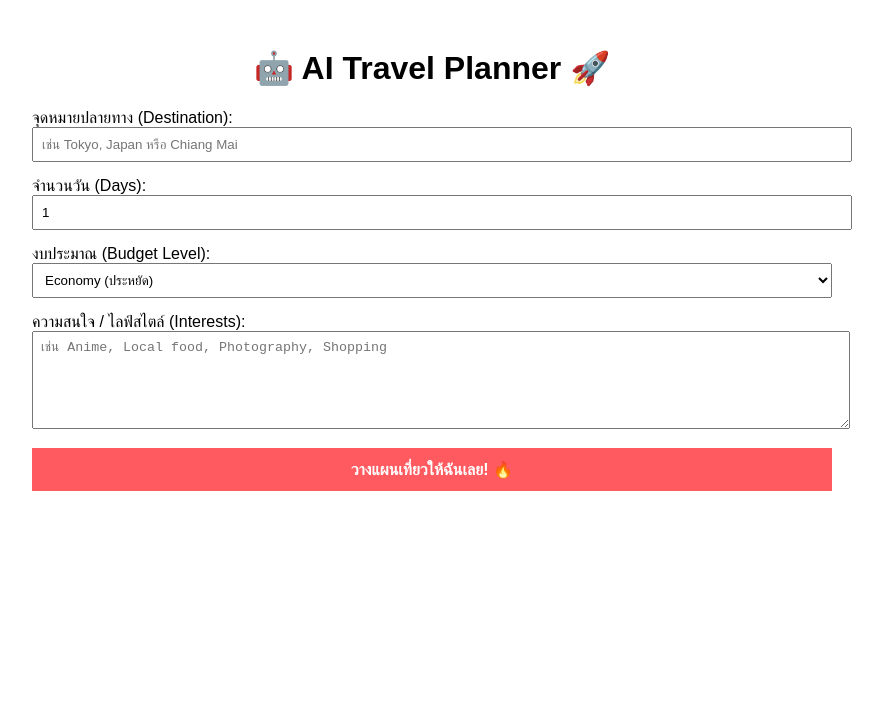
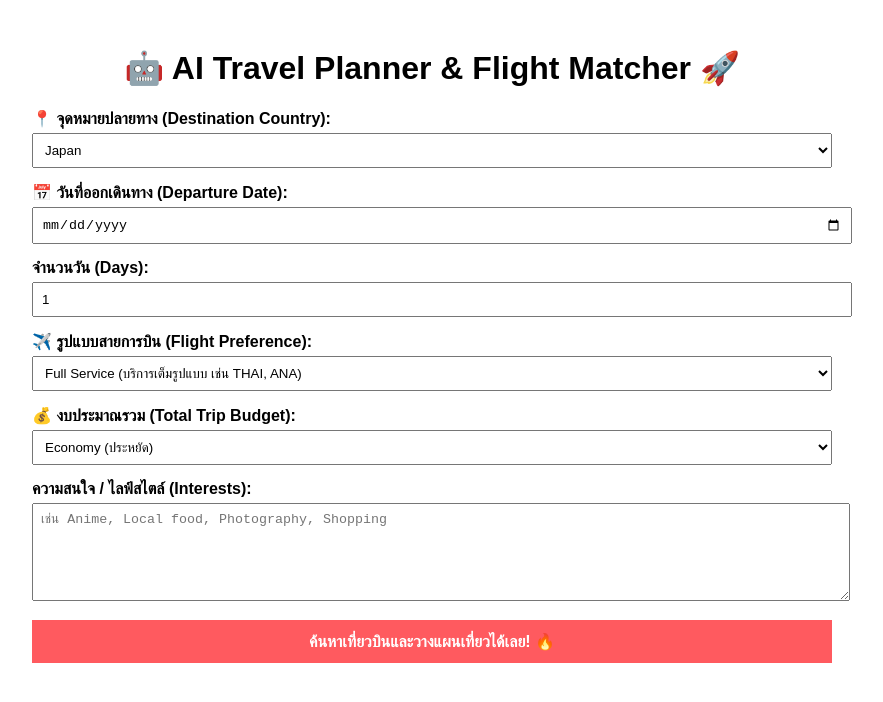
Before and after one commit to MasterTintin/ai-travel-planner, a React (Vite) app in the folder frontend/: page / in a window 1280 px wide. Shown: the top 702 px of the page, without its empty margins (208-1091 px from the left). Built offline with nearby package versions, Linux system fonts and the light colour scheme.

Commit message:
feat: implement flight recommendation system and country selector

```diff
--- a/frontend/src/App.jsx
+++ b/frontend/src/App.jsx
@@ -2,25 +2,46 @@ import React, { useState } from "react";
 import axios from "axios";
 
 function App() {
-  // 1. สร้าง State สำหรับเก็บข้อมูลที่ผู้ใช้กรอกในฟอร์ม
+  // 1. อัปเดต State เพิ่มฟิลด์เที่ยวบินและวันที่ออกเดินทาง
   const [formData, setFormData] = useState({
-    destination: "",
+    destination: "Japan",
+    departureDate: "",
     days: 1,
     budget: "Economy",
+    airlinePreference: "Full Service", // เพิ่มตัวเลือกระดับสายการบินตามงบ
     interests: ""
   });
 
-  // 2. สร้าง State สำหรับเก็บผลลัพธ์ที่ได้มาจาก Gemini และเก็บสถานะการโหลด
+  // 2. State เก็บผลลัพธ์และสถานะการทำงาน
   const [tripResult, setTripResult] = useState(null);
   const [loading, setLoading] = useState(false);
   const [error, setError] = useState("");
 
-  // ฟังก์ชันอัปเดตค่าในฟอร์มเวลาพิมพ์
+  // รายชื่อประเทศยอดฮิตทั่วโลกเพื่อทำ Dropdown
+  const countries = [
+    "Japan",
+    "South Korea",
+    "Thailand",
+    "Singapore",
+    "Taiwan",
+    "Hong Kong",
+    "China",
+    "Vietnam",
+    "United Kingdom",
+    "United States",
+    "France",
+    "Germany",
+    "Switzerland",
+    "Italy",
+    "Australia"
+  ];
+
+  // ฟังก์ชันอัปเดตค่าในฟอร์มเวลาพิมพ์หรือเลือก
   const handleChange = (e) => {
     setFormData({ ...formData, [e.target.name]: e.target.value });
   };
 
-  // 3. ฟังก์ชันตัวเด็ด: ยิงถล่มข้ามไปหา server
+  // 3. ฟังก์ชันยิงข้ามท่อข้ามเซิร์ฟเวอร์
   const handleSubmit = async (e) => {
     e.preventDefault();
     setLoading(true);
@@ -28,6 +49,7 @@ function App() {
     setTripResult(null);
 
     try {
+      // ส่ง formData ก้อนใหม่ที่ข้อมูลแน่นกว่าเดิมไปให้ backend
       const response = await axios.post(
         "http://127.0.0.1:5000/api/generate-trip",
         formData
@@ -35,7 +57,9 @@ function App() {
       setTripResult(response.data);
     } catch (err) {
       console.error("Frontend Fetch Error:", err);
-      setError(err.response?.data?.error || "เกิดข้อผิดพลาดในการเชื่อมต่อ");
+      setError(
+        err.response?.data?.error || "เกิดข้อผิดพลาดในการเชื่อมต่อหลังบ้าน"
+      );
     } finally {
       setLoading(false);
     }
@@ -50,7 +74,9 @@ function App() {
         fontFamily: "sans-serif"
       }}
     >
-      <h1 style={{ textAlign: "center" }}>🤖 AI Travel Planner 🚀</h1>
+      <h1 style={{ textAlign: "center" }}>
+        🤖 AI Travel Planner & Flight Matcher 🚀
+      </h1>
 
       {/* ส่วนของฟอร์มรับ Input */}
       <form
@@ -62,21 +88,43 @@ function App() {
           marginBottom: "30px"
         }}
       >
+        {/* เลือกประเทศจุดหมายปลายทาง */}
         <div>
-          <label>จุดหมายปลายทาง (Destination): </label>
-          <input
-            type="text"
+          <label style={{ fontWeight: "bold" }}>
+            📍 จุดหมายปลายทาง (Destination Country):{" "}
+          </label>
+          <select
             name="destination"
             value={formData.destination}
             onChange={handleChange}
-            placeholder="เช่น Tokyo, Japan หรือ Chiang Mai"
+            style={{ width: "100%", padding: "8px", marginTop: "5px" }}
+          >
+            {countries.map((country) => (
+              <option key={country} value={country}>
+                {country}
+              </option>
+            ))}
+          </select>
+        </div>
+
+        {/* วันที่ออกเดินทาง */}
+        <div>
+          <label style={{ fontWeight: "bold" }}>
+            📅 วันที่ออกเดินทาง (Departure Date):{" "}
+          </label>
+          <input
+            type="date"
+            name="departureDate"
+            value={formData.departureDate}
+            onChange={handleChange}
             required
-            style={{ width: "100%", padding: "8px" }}
+            style={{ width: "100%", padding: "8px", marginTop: "5px" }}
           />
         </div>
 
+        {/* จำนวนวัน */}
         <div>
-          <label>จำนวนวัน (Days): </label>
+          <label style={{ fontWeight: "bold" }}>จำนวนวัน (Days): </label>
           <input
             type="number"
             name="days"
@@ -85,17 +133,44 @@ function App() {
             value={formData.days}
             onChange={handleChange}
             required
-            style={{ width: "100%", padding: "8px" }}
+            style={{ width: "100%", padding: "8px", marginTop: "5px" }}
           />
         </div>
 
+        {/* สไตล์เที่ยวบินตามงบประมาณ */}
         <div>
-          <label>งบประมาณ (Budget Level): </label>
+          <label style={{ fontWeight: "bold" }}>
+            ✈️ รูปแบบสายการบิน (Flight Preference):{" "}
+          </label>
+          <select
+            name="airlinePreference"
+            value={formData.airlinePreference}
+            onChange={handleChange}
+            style={{ width: "100%", padding: "8px", marginTop: "5px" }}
+          >
+            <option value="Low-cost">
+              Low-cost (สายการบินประหยัด เช่น AirAsia, Scoot)
+            </option>
+            <option value="Full Service">
+              Full Service (บริการเต็มรูปแบบ เช่น THAI, ANA)
+            </option>
+            <option value="Luxury/First Class">
+              Luxury/First Class (พรีเมียมหรูหรา เช่น Emirates, Singapore
+              Airlines)
+            </option>
+          </select>
+        </div>
+
+        {/* งบประมาณรวม */}
+        <div>
+          <label style={{ fontWeight: "bold" }}>
+            💰 งบประมาณรวม (Total Trip Budget):{" "}
+          </label>
           <select
             name="budget"
             value={formData.budget}
             onChange={handleChange}
-            style={{ width: "100%", padding: "8px" }}
+            style={{ width: "100%", padding: "8px", marginTop: "5px" }}
           >
             <option value="Economy">Economy (ประหยัด)</option>
             <option value="Standard">Standard (ปานกลาง)</option>
@@ -103,14 +178,22 @@ function App() {
           </select>
         </div>
 
+        {/* ความสนใจ / ไลฟ์สไตล์ */}
         <div>
-          <label>ความสนใจ / ไลฟ์สไตล์ (Interests): </label>
+          <label style={{ fontWeight: "bold" }}>
+            ความสนใจ / ไลฟ์สไตล์ (Interests):{" "}
+          </label>
           <textarea
             name="interests"
             value={formData.interests}
             onChange={handleChange}
             placeholder="เช่น Anime, Local food, Photography, Shopping"
-            style={{ width: "100%", padding: "8px", height: "80px" }}
+            style={{
+              width: "100%",
+              padding: "8px",
+              height: "80px",
+              marginTop: "5px"
+            }}
           />
         </div>
 
@@ -128,8 +211,8 @@ function App() {
           }}
         >
           {loading
-            ? "กำลังให้ AI ปั้นตารางเที่ยว... 🧠"
-            : "วางแผนเที่ยวให้ฉันเลย! 🔥"}
+            ? "กำลังให้ AI จัดแจงตั๋วเครื่องบินและปั้นตารางเที่ยว... 🧠✈️"
+            : "ค้นหาเที่ยวบินและวางแผนเที่ยวได้เลย! 🔥"}
         </button>
       </form>
 
@@ -139,7 +222,8 @@ function App() {
             color: "red",
             padding: "10px",
             background: "#fde8e8",
-            borderRadius: "5px"
+            borderRadius: "5px",
+            marginBottom: "20px"
           }}
         >
           ⚠️ {error}
@@ -159,10 +243,46 @@ function App() {
           <h2>✨ ชื่อทริป: {tripResult.tripName}</h2>
           <p>
             📍 <b>ปลายทาง:</b> {tripResult.destination} | ⏳ <b>เวลา:</b>{" "}
-            {tripResult.totalDays} วัน | 💰 <b>ระดับงบ:</b>{" "}
+            {tripResult.totalDays} วัน | 💰 <b>ระดับงบกิจกรรม:</b>{" "}
             {tripResult.budgetLevel}
           </p>
-          <hr />
+
+          {/* ส่วนแสดงผลเที่ยวบินแนะนำจาก AI */}
+          {tripResult.recommendedFlight && (
+            <div
+              style={{
+                background: "#e3f2fd",
+                padding: "15px",
+                borderRadius: "6px",
+                marginBottom: "25px",
+                borderLeft: "5px solid #2196f3",
+                boxShadow: "0 2px 4px rgba(0,0,0,0.05)"
+              }}
+            >
+              <h3 style={{ margin: "0 0 10px 0", color: "#0d47a1" }}>
+                ✈️ ข้อมูลตั๋วเครื่องบินแนะแนวตามงบ
+              </h3>
+              <p style={{ margin: "5px 0" }}>
+                🛫 <b>ประเภทตั๋ว:</b> {tripResult.recommendedFlight.flightType}
+              </p>
+              <p style={{ margin: "5px 0" }}>
+                🏢 <b>สายการบินที่แนะ:</b>{" "}
+                {tripResult.recommendedFlight.suggestedAirlines}
+              </p>
+              <p style={{ margin: "5px 0" }}>
+                💵 <b>ราคาไป-กลับประมาณการ:</b>{" "}
+                <span style={{ color: "#2e7d32", fontWeight: "bold" }}>
+                  {tripResult.recommendedFlight.estimatedFlightCost}
+                </span>
+              </p>
+              <p style={{ margin: "5px 0", fontSize: "14px", color: "#555" }}>
+                💡 <b>คำแนะนำเพิ่มเติม:</b>{" "}
+                {tripResult.recommendedFlight.flightTips}
+              </p>
+            </div>
+          )}
+
+          <hr style={{ marginBottom: "20px" }} />
 
           {tripResult.itinerary?.map((item, idx) => (
             <div
```
